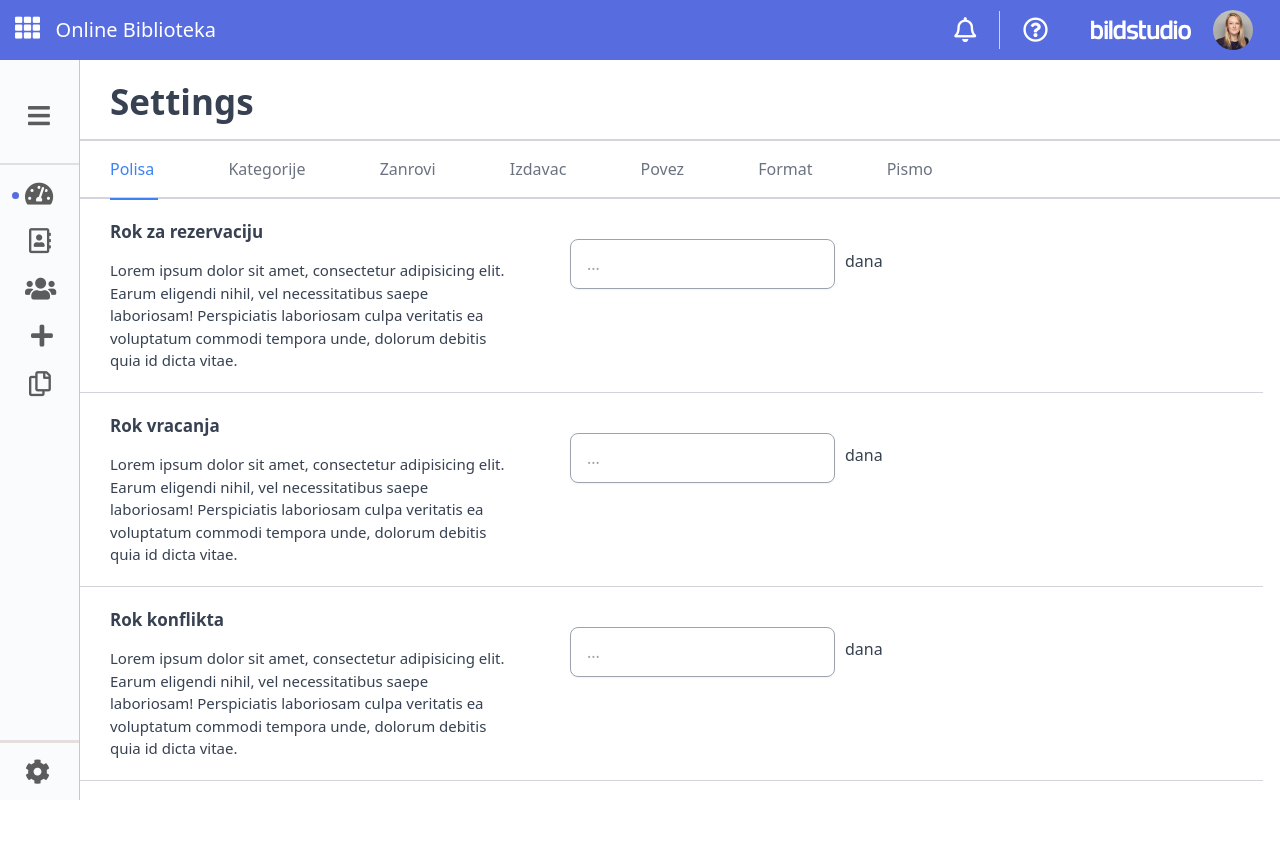
After one commit to dumaaas/library-bild, a PHP site: page /settingsPolisa.php in a window 1280 px wide. The commit adds this page. Run offline with PHP 8.4, Linux system fonts and the light colour scheme; some libraries are stand-ins or nearby versions.

Commit message:
Added Settings-Polisa page

```diff
--- /dev/null
+++ b/public/settingsPolisa.php
@@ -0,0 +1,134 @@
+<!DOCTYPE html>
+<html lang="en">
+
+<head>
+    <!-- Meta -->
+    <meta charset="UTF-8" />
+    <meta http-equiv="X-UA-Compatible" content="IE=edge" />
+    <meta name="viewport" content="width=device-width, initial-scale=1, shrink-to-fit=no" />
+    <meta http-equiv="content-language" content="en" />
+    <meta name="description" content="ICT Cortex Library - project for high school students..." />
+    <meta name="keywords" content="ict cortex, cortex, bild, bildstudio, highschool, students, coding" />
+    <meta name="author" content="bildstudio" />
+    <!-- End Meta -->
+
+    <!-- Title -->
+    <title>Polisa | Library - ICT Cortex student project</title>
+    <link rel="shortcut icon" href="img/library-favicon.ico" type="image/vnd.microsoft.icon" />
+    <!-- End Title -->
+
+    <!-- Styles -->
+    <?php include('includes/layout/styles.php'); ?>
+    <!-- End Styles -->
+</head>
+
+<body class="small:bg-gradient-to-r small:from-green-400 small:to-blue-500">
+    <!-- Header -->
+    <?php include('includes/layout/header.php'); ?>
+    <!-- Header -->
+
+    <!-- Main content -->
+    <main class="flex flex-row small:hidden">
+        <!-- Sidebar -->
+        <?php include('includes/layout/sidebar.php'); ?>
+        <!-- End Sidebar -->
+
+        <!-- Content -->
+        <section class="w-screen h-screen pl-[80px] py-4 text-gray-700">
+            <!-- Heading of content -->
+            <div class="heading">
+                <div class="border-b-[2px] border-gray-300">
+                    <div class="pl-[30px] pb-[10px]">
+                            <h1 class=" text-[35px] font-bold">
+                                Settings
+                            </h1>
+                    </div>
+                </div>
+            </div>
+            <div class="border-b-[2px] py-4 text-gray-500 border-gray-300 pl-[30px]">
+                <a href="settingsPolisa.php" class="inline active-book-nav">
+                    Polisa
+                </a>
+                <a href="#" class="inline ml-[70px] hover:text-blue-800">
+                    Kategorije
+                </a>
+                <a href="#" class="inline ml-[70px] hover:text-blue-800">
+                    Zanrovi
+                </a>
+                <a href="#" class="inline ml-[70px] hover:text-blue-800">
+                    Izdavac
+                </a>
+                <a href="#" class="inline ml-[70px] hover:text-blue-800">
+                    Povez
+                </a>
+                <a href="#" class="inline ml-[70px] hover:text-blue-800">
+                    Format
+                </a>
+                <a href="#" class="inline ml-[70px] hover:text-blue-800">
+                    Pismo
+                </a>
+            </div>
+            <div class="height-ucenikProfile pb-[30px] scroll">
+                <!-- Space for content -->
+                <div class="section- mt-[20px]">
+                    <div class="flex flex-col">
+                        <div class="pl-[30px] flex border-b-[1px] border-gray-300 pb-[20px]">
+                            <div>
+                                <h3 class="font-bold text-[17px]">
+                                    Rok za rezervaciju
+                                </h3>
+                                <p class="pt-[15px] text-[15px] max-w-[400px]">
+                                    Lorem ipsum dolor sit amet, consectetur adipisicing elit. Earum eligendi nihil, vel necessitatibus saepe laboriosam! Perspiciatis laboriosam culpa veritatis ea voluptatum commodi tempora unde, dolorum debitis quia id dicta vitae.
+                                </p>
+                            </div>
+                            <div class="relative flex ml-[60px] mt-[20px]">
+                                <input type="text" class="h-[50px] flex-1 w-full px-4 py-2 text-base text-gray-700 placeholder-gray-400 bg-white border border-transparent border-gray-400 rounded-lg shadow-sm appearance-none focus:outline-none focus:ring-2 focus:ring-purple-600 focus:border-transparent" placeholder="..."/>
+                                <p class="ml-[10px] mt-[10px]">dana</p>
+                            </div>
+                        </div>
+                        <div class="pl-[30px] flex border-b-[1px] border-gray-300 py-[20px]">
+                            <div>
+                                <h3 class="font-bold text-[17px]">
+                                    Rok vracanja
+                                </h3>
+                                <p class="pt-[15px] text-[15px] max-w-[400px]">
+                                    Lorem ipsum dolor sit amet, consectetur adipisicing elit. Earum eligendi nihil, vel necessitatibus saepe laboriosam! Perspiciatis laboriosam culpa veritatis ea voluptatum commodi tempora unde, dolorum debitis quia id dicta vitae.
+                                </p>
+                            </div>
+                            <div class="relative flex ml-[60px] mt-[20px]">
+                                <input type="text" class="h-[50px] flex-1 w-full px-4 py-2 text-base text-gray-700 placeholder-gray-400 bg-white border border-transparent border-gray-400 rounded-lg shadow-sm appearance-none focus:outline-none focus:ring-2 focus:ring-purple-600 focus:border-transparent" placeholder="..."/>
+                                <p class="ml-[10px] mt-[10px]">dana</p>
+                            </div>
+                        </div>
+                        <div class="pl-[30px] flex border-b-[1px] border-gray-300 py-[20px]">
+                            <div>
+                                <h3 class="font-bold text-[17px]">
+                                    Rok konflikta
+                                </h3>
+                                <p class="pt-[15px] text-[15px] max-w-[400px]">
+                                    Lorem ipsum dolor sit amet, consectetur adipisicing elit. Earum eligendi nihil, vel necessitatibus saepe laboriosam! Perspiciatis laboriosam culpa veritatis ea voluptatum commodi tempora unde, dolorum debitis quia id dicta vitae.
+                                </p>
+                            </div>
+                            <div class="relative flex ml-[60px] mt-[20px]">
+                                <input type="text" class="h-[50px] flex-1 w-full px-4 py-2 text-base text-gray-700 placeholder-gray-400 bg-white border border-transparent border-gray-400 rounded-lg shadow-sm appearance-none focus:outline-none focus:ring-2 focus:ring-purple-600 focus:border-transparent" placeholder="..."/>
+                                <p class="ml-[10px] mt-[10px]">dana</p>
+                            </div>
+                        </div>
+                    </div>
+                </div>
+        </section>
+        <!-- End Content -->
+    </main>
+    <!-- End Main content -->
+
+    <!-- Notification for small devices -->
+    <?php include('includes/layout/inProgress.php'); ?>
+
+
+    <!-- Scripts -->
+    <?php include('includes/layout/scripts.php'); ?>
+    <!-- End Scripts -->
+
+</body>
+
+</html>
--- a/public/style/style.css
+++ b/public/style/style.css
@@ -1098,6 +1098,9 @@ body {
 .mt-\[50px\] {
   margin-top: 50px;
 }
+.ml-\[60px\] {
+  margin-left: 60px;
+}
 .mt-\[30px\] {
   margin-top: 30px;
 }
@@ -1191,6 +1194,9 @@ body {
 .h-48 {
   height: 12rem;
 }
+.h-\[50px\] {
+  height: 50px;
+}
 .h-\[40px\] {
   height: 40px;
 }
@@ -1286,6 +1292,12 @@ body {
 }
 .max-w-md {
   max-width: 28rem;
+}
+.max-w-\[400px\] {
+  max-width: 400px;
+}
+.flex-1 {
+  flex: 1 1 0%;
 }
 .flex-initial {
   flex: 0 1 auto;
@@ -1447,14 +1459,14 @@ body {
 .border-t-\[2px\] {
   border-top-width: 2px;
 }
+.border-b-\[1px\] {
+  border-bottom-width: 1px;
+}
 .border-l-\[1px\] {
   border-left-width: 1px;
 }
 .border-r-\[1px\] {
   border-right-width: 1px;
-}
-.border-b-\[1px\] {
-  border-bottom-width: 1px;
 }
 .border-t-\[1px\] {
   border-top-width: 1px;
@@ -1504,6 +1516,13 @@ body {
   --tw-border-opacity: 1;
   border-color: rgba(255, 255, 255, var(--tw-border-opacity));
 }
+.border-transparent {
+  border-color: transparent;
+}
+.border-gray-400 {
+  --tw-border-opacity: 1;
+  border-color: rgba(156, 163, 175, var(--tw-border-opacity));
+}
 .border-\[\#c9c8c8\] {
   --tw-border-opacity: 1;
   border-color: rgba(201, 200, 200, var(--tw-border-opacity));
@@ -1703,14 +1722,14 @@ body {
   padding-top: 4rem;
   padding-bottom: 4rem;
 }
+.py-\[20px\] {
+  padding-top: 20px;
+  padding-bottom: 20px;
+}
 .px-\[11px\] {
   padding-left: 11px;
   padding-right: 11px;
 }
-.py-\[20px\] {
-  padding-top: 20px;
-  padding-bottom: 20px;
-}
 .px-\[25px\] {
   padding-left: 25px;
   padding-right: 25px;
@@ -1765,6 +1784,9 @@ body {
 }
 .pb-8 {
   padding-bottom: 2rem;
+}
+.pt-\[15px\] {
+  padding-top: 15px;
 }
 .pb-\[40px\] {
   padding-bottom: 40px;
@@ -2098,6 +2120,9 @@ body {
 .focus\:z-10:focus {
   z-index: 10;
 }
+.focus\:border-transparent:focus {
+  border-color: transparent;
+}
 .focus\:bg-white:focus {
   --tw-bg-opacity: 1;
   background-color: rgba(255, 255, 255, var(--tw-bg-opacity));
@@ -2122,6 +2147,10 @@ body {
 .focus\:ring-\[\#576cdf\]:focus {
   --tw-ring-opacity: 1;
   --tw-ring-color: rgba(87, 108, 223, var(--tw-ring-opacity));
+}
+.focus\:ring-purple-600:focus {
+  --tw-ring-opacity: 1;
+  --tw-ring-color: rgba(124, 58, 237, var(--tw-ring-opacity));
 }
 .active\:text-gray-800:active {
   --tw-text-opacity: 1;
```
